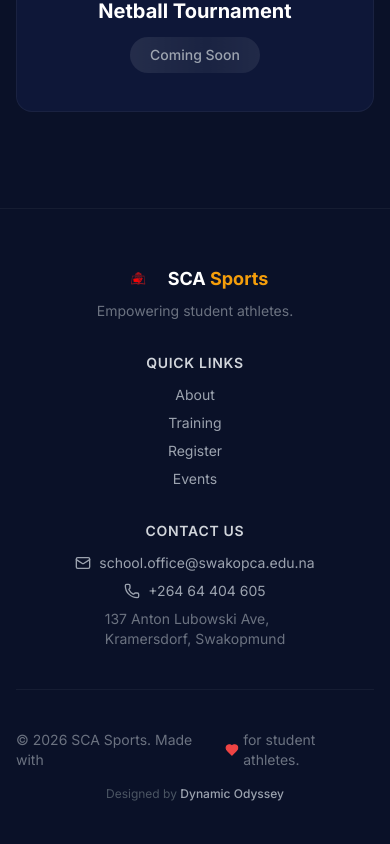
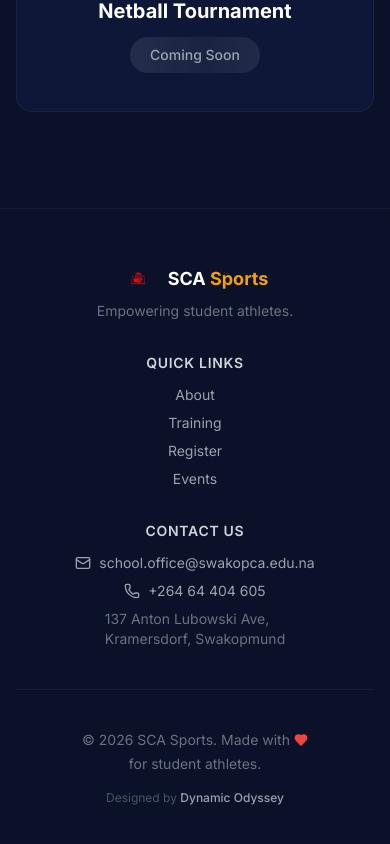
Before and after one commit to RG-theLink/Sports-Day, a React (Vite) app: page / in a window 390 px wide. Shown: the part 6254-7098 px from the top of the page. Built offline with nearby package versions, Linux system fonts and the light colour scheme.

Commit message:
Fix footer text wrapping on mobile

```diff
--- a/src/components/Footer.jsx
+++ b/src/components/Footer.jsx
@@ -64,10 +64,10 @@
 
           {/* Bottom row */}
           <div className="flex flex-col sm:flex-row items-center justify-between gap-4">
-            <p className="text-gray-500 text-sm flex items-center gap-1">
-              © 2026 SCA Sports. Made with{' '}
-              <Heart className="w-3.5 h-3.5 text-red-500 inline fill-red-500" />{' '}
-              for student athletes.
+            <p className="text-gray-500 text-sm inline-flex flex-wrap items-center justify-center gap-1">
+              <span>© 2026 SCA Sports. Made with</span>
+              <Heart className="w-3.5 h-3.5 text-red-500 fill-red-500" />
+              <span>for student athletes.</span>
             </p>
             <p className="text-gray-600 text-xs">
               Designed by <span className="text-gray-400 font-medium">Dynamic Odyssey</span>
```
